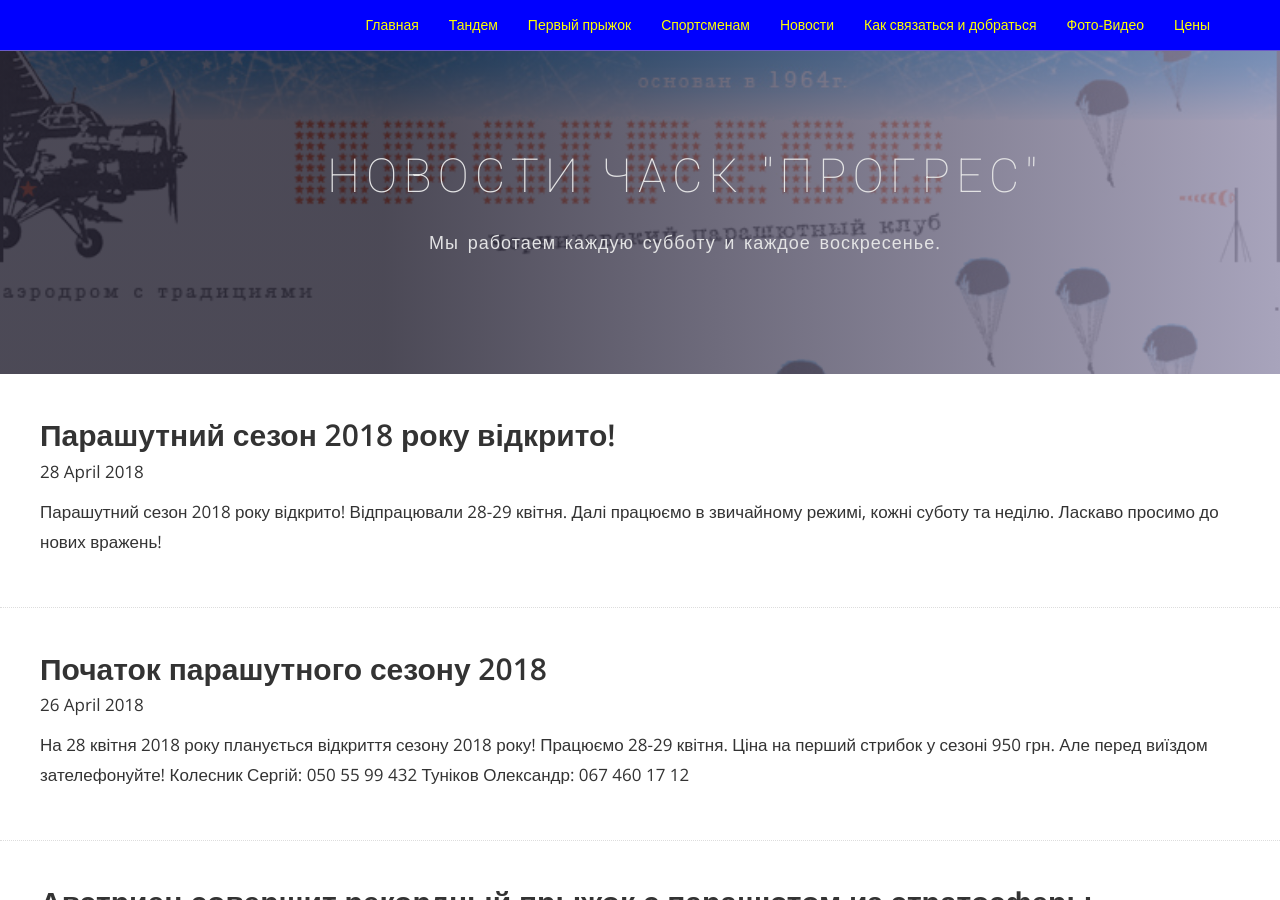
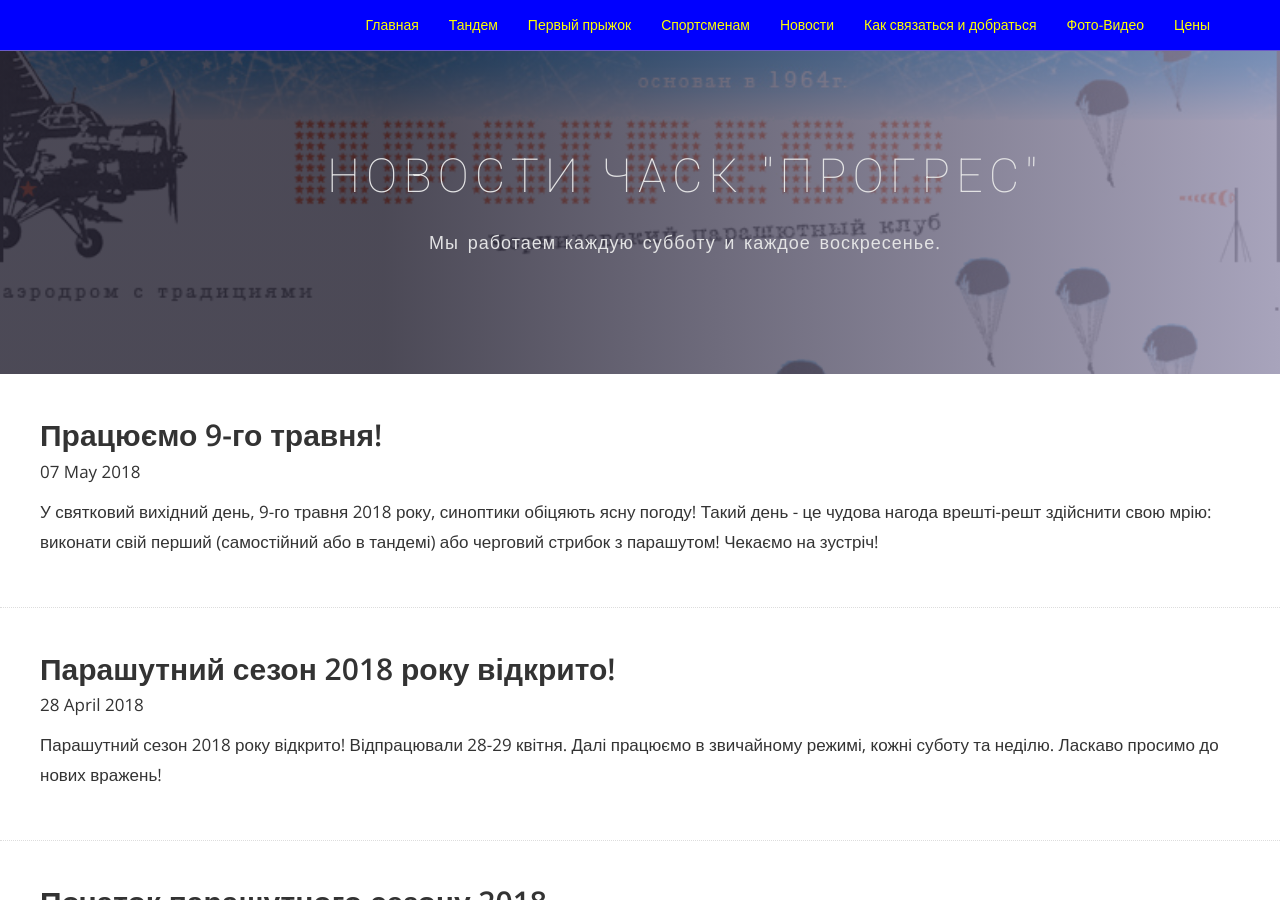
Before and after one commit to joej0e/progres.org.ua, a Jekyll site: the page built from blog.html, in a window 1280 px wide and 900 px high. Built offline with Jekyll 4.4.1, drawn with Linux system fonts in a browser that asks for light colours; nearby versions of some CDN libraries; some web fonts are replaced.

Commit message:
Added announcement 2018-05-09

```diff
--- /dev/null
+++ b/_posts/2018-05-07-announce-may-09.md
@@ -0,0 +1,16 @@
+---
+layout: post
+title:  Працюємо 9-го травня!
+date:   2018-05-07
+categories: blog
+tags: [obyavleniya]
+
+---
+
+![]({{site.baseurl}}/img/posts/2018-05-09-opened.jpg)
+
+У святковий вихідний день, 9-го травня 2018 року, синоптики обіцяють ясну погоду!
+
+Такий день - це чудова нагода врешті-решт здійснити свою мрію: виконати свій перший (самостійний або в тандемі) або черговий стрибок з парашутом!
+
+Чекаємо на зустріч!
--- a/index.html
+++ b/index.html
@@ -11,7 +11,7 @@ permalink: /
       <div class="col-md-10 col-md-offset-2">
         <div class="block">
           <h1 class="animated fadeInUp">Прыжки с парашютом в Киеве и Чернигове</h1>
-          <p class="animated fadeInUp"><a href="{% post_url 2018-04-26-nachalo-parashutnogo-sezona-2018 %}">28 апреля 2018 года планируется открытие сезона 2018! Детальнее в новостях!</a></p>
+          <p class="animated fadeInUp"><a href="{% post_url 2018-05-07-announce-may-09 %}">9 мая 2018 года на аэродроме "Прогресс" прыжковый день! Детальнее в новостях!</a></p>
           <p class="animated fadeInUp">Каждые выходные для начинающих парашютистов и опытных спортсменов организовываются прыжки с парашютом в Черниговском АСК "Прогресс".</p>
           <p class="animated fadeInUp">Также у нас можно выполнить ознакомительный полёт на самолёте.</p>
         </div>
```
Also changed, not shown: img/posts/2018-05-09-opened.jpg (added).
